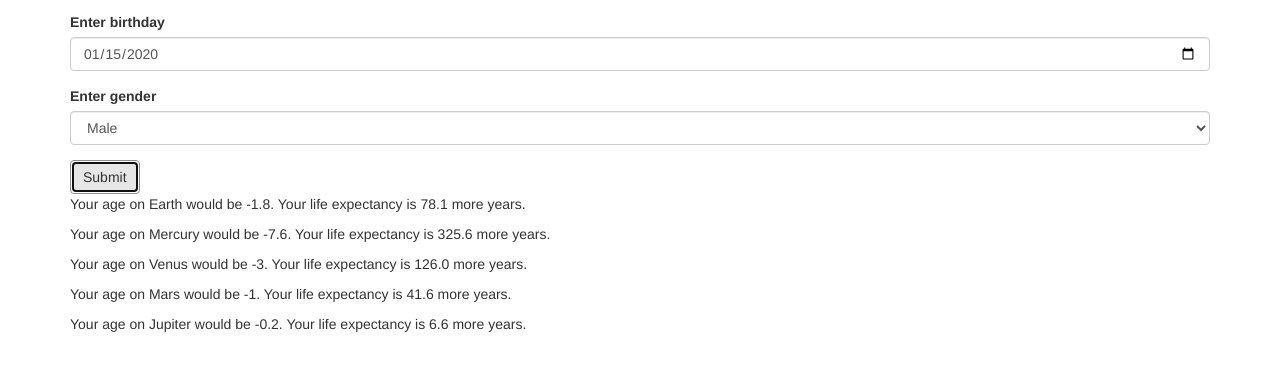
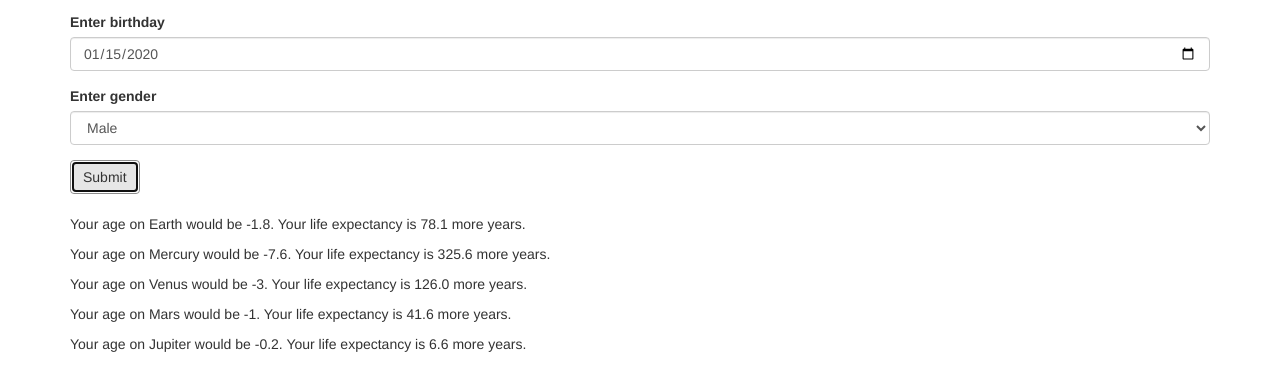
Before and after one commit to grepcats/galactic-age-calc, a website built with webpack: page src/index.html in a window 1280 px wide. Both pictures are taken after typing "Sample", "2020-01-15" into the empty fields and a click on the button "Submit". Shown: the part 132-522 px from the top of the page. Built offline with nearby package versions, Linux system fonts and the light colour scheme.

Commit message:
further DRY up code on front end

```diff
--- a/src/index.html
+++ b/src/index.html
@@ -7,6 +7,7 @@
   integrity="sha256-2Kok7MbOyxpgUVvAk/HJ2jigOSYS2auK4Pfzbm7uH60="
   crossorigin="anonymous"></script>
   <link rel="stylesheet" href="https://maxcdn.bootstrapcdn.com/bootstrap/3.3.7/css/bootstrap.min.css" integrity="sha384-BVYiiSIFeK1dGmJRAkycuHAHRg32OmUcww7on3RYdg4Va+PmSTsz/K68vbdEjh4u" crossorigin="anonymous">
+  <link rel="stylesheet" type="text/css" href="styles.css">
     <title>Galaxy Calculator!</title>
 
   </head>
--- a/src/main.js
+++ b/src/main.js
@@ -1,14 +1,15 @@
 import { Calculator } from './calculator.js';
+import './styles.css';
 
 $(document).ready(function(){
   $("#birthday-form").submit(function(event) {
     event.preventDefault();
+    $("p").remove();
     let person = new Calculator($("#name").val(), $("#birthday").val(), $("#gender").val());
     person.convertToSeconds();
-    $("#results").append("<p>Your age on Earth would be " + Number((person.planetAgeConvert("earth")).toFixed(1)) + ". " + person.lifeExpectancy("earth") + "</p>");
-    $("#results").append("<p>Your age on Mercury would be " + Number((person.planetAgeConvert("mercury")).toFixed(1)) + ". " + person.lifeExpectancy("mercury") + "</p>");
-    $("#results").append("<p>Your age on Venus would be " + Number((person.planetAgeConvert("venus")).toFixed(1)) + ". " + person.lifeExpectancy("venus") + "</p>");
-    $("#results").append("<p>Your age on Mars would be " + Number((person.planetAgeConvert("mars")).toFixed(1)) + ". " + person.lifeExpectancy("mars") + "</p>");
-    $("#results").append("<p>Your age on Jupiter would be " + Number((person.planetAgeConvert("jupiter")).toFixed(1)) + ". " + person.lifeExpectancy("jupiter") + "</p>");
+    let planets = ["earth", "mercury", "venus", "mars", "jupiter"];
+    planets.forEach(function(planet) {
+      $("#results").append("<p>Your age on " + planet[0].toUpperCase() + planet.slice(1) + " would be " + Number((person.planetAgeConvert(planet)).toFixed(1)) + ". " + person.lifeExpectancy(planet) + "</p>");
+    });
   });
 });
--- /dev/null
+++ b/src/styles.css
@@ -0,0 +1,3 @@
+#results {
+  margin-top: 20px;
+}
```
